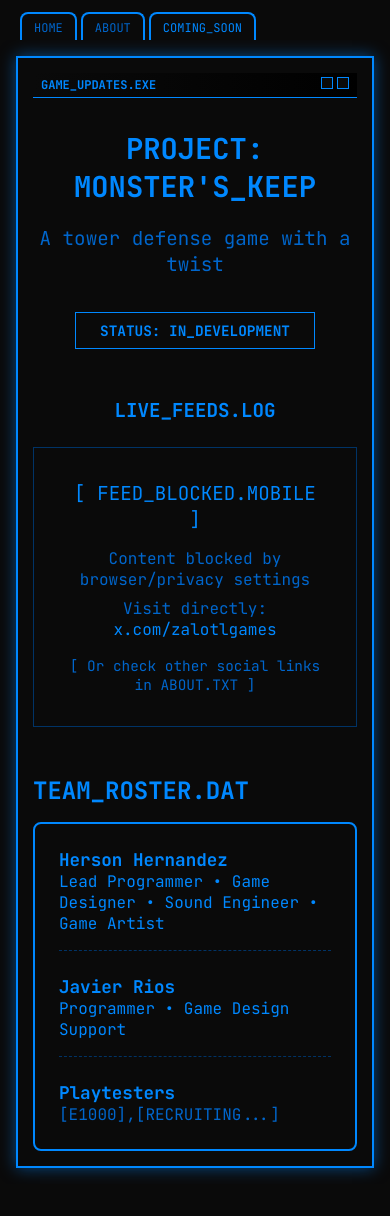
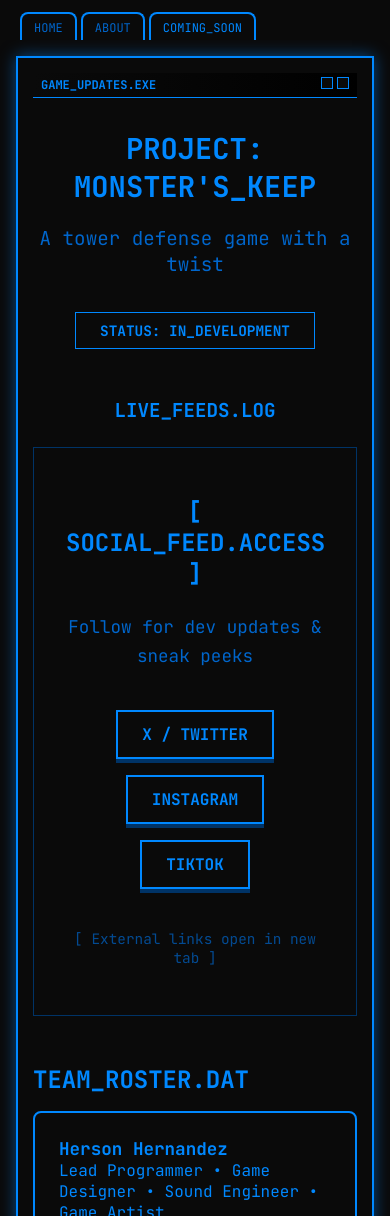
Before and after one commit to TheHerse/zalotl-games-website, a React (Vite) app: page /ComingSoon in a window 390 px wide. Shown: the top 1216 px of the page. Before the commit the page ends 1184 px from the top, so only its background shows below. Built offline with nearby package versions, Linux system fonts and the light colour scheme.

Commit message:
Fix: Twitter Feed(Feature, not bug)

```diff
--- a/src/pages/ComingSoon.jsx
+++ b/src/pages/ComingSoon.jsx
@@ -1,51 +1,33 @@
-import { useEffect, useState } from 'react';
+import { useState, useEffect } from 'react';
 
 export default function ComingSoon() {
-  const [twitterError, setTwitterError] = useState(false);
-  const [isMobile, setIsMobile] = useState(false);
+  const [showFeed, setShowFeed] = useState(true);
 
   useEffect(() => {
-    // Detect mobile
-    const checkMobile = () => setIsMobile(window.innerWidth <= 768);
-    checkMobile();
-    window.addEventListener('resize', checkMobile);
+    // INSTANTLY hide on mobile (don't even try to load)
+    const isMobile = window.innerWidth <= 768;
+    if (isMobile) {
+      setShowFeed(false);
+      return;
+    }
 
-    // Load Twitter script
-    const loadTwitter = () => {
-      if (document.getElementById('twitter-wjs')) return;
+    // Only attempt Twitter on desktop
+    const script = document.createElement('script');
+    script.src = 'https://platform.twitter.com/widgets.js';
+    script.async = true;
 
-      const script = document.createElement('script');
-      script.id = 'twitter-wjs';
-      script.src = 'https://platform.twitter.com/widgets.js';
-      script.async = true;
+    script.onerror = () => setShowFeed(false);
+    document.body.appendChild(script);
 
-      script.onload = () => {
-        // Mobile: Force widget to render after load
-        if (window.twttr?.widgets && isMobile) {
-          setTimeout(() => {
-            window.twttr.widgets.load();
-          }, 1000);
-        }
-      };
-
-      script.onerror = () => setTwitterError(true);
-      document.body.appendChild(script);
-    };
-
-    loadTwitter();
-
-    // Timeout: If widget doesn't render in 3s, show fallback
+    // Fallback if it doesn't render in 2s
     const timeout = setTimeout(() => {
       if (!document.querySelector('.twitter-timeline-rendered')) {
-        setTwitterError(true);
+        setShowFeed(false);
       }
-    }, 3000);
+    }, 2000);
 
-    return () => {
-      clearTimeout(timeout);
-      window.removeEventListener('resize', checkMobile);
-    };
-  }, [isMobile]);
+    return () => clearTimeout(timeout);
+  }, []);
 
   return (
     <main style={{
@@ -96,7 +78,7 @@ export default function ComingSoon() {
             LIVE_FEEDS.LOG
           </h3>
 
-          {!twitterError ? (
+          {showFeed ? (
             <div style={{
               background: 'var(--bg-secondary)',
               border: '1px solid var(--border-dim)',
@@ -112,36 +94,58 @@ export default function ComingSoon() {
                 data-theme="dark"
                 data-tweet-limit="6"
                 data-chrome="noheader nofooter noborders transparent"
-                style={{ display: 'block', minHeight: '100%' }}
               >
                 <div className="loading-blink">Loading posts from @zalotlgames...</div>
               </a>
             </div>
           ) : (
-            // Fallback for mobile/ad-blocker
+            // CLEAN mobile fallback (not an error message)
             <div style={{
               background: 'var(--bg-secondary)',
               border: '1px solid var(--border-dim)',
               borderRadius: '0',
-              padding: '2rem',
+              padding: '3rem 2rem',
               textAlign: 'center',
               color: 'var(--text-secondary)',
-              minHeight: '200px',
+              minHeight: '300px',
               display: 'flex',
               flexDirection: 'column',
-              justifyContent: 'center'
+              justifyContent: 'center',
+              gap: '1.5rem'
             }}>
-              <div style={{ fontSize: '1.2rem', marginBottom: '1rem', color: 'var(--text)' }}>
-                [ FEED_BLOCKED.MOBILE ]
+              <div style={{
+                fontSize: '1.5rem',
+                color: 'var(--text)',
+                fontWeight: 'bold',
+                animation: 'textFlash 3s infinite'
+              }}>
+                [ SOCIAL_FEED.ACCESS ]
               </div>
-              <div style={{ marginBottom: '0.5rem' }}>
-                Content blocked by browser/privacy settings
+
+              <div style={{ fontSize: '1.1rem', lineHeight: '1.6' }}>
+                Follow for dev updates & sneak peeks
               </div>
-              <div style={{ marginBottom: '1rem' }}>
-                Visit directly: <a href="https://x.com/zalotlgames" target="_blank" rel="noreferrer" style={{ color: 'var(--accent)' }}>x.com/zalotlgames</a>
+
+              <div style={{
+                display: 'flex',
+                justifyContent: 'center',
+                gap: '1rem',
+                flexWrap: 'wrap',
+                margin: '1rem 0'
+              }}>
+                <a href="https://x.com/zalotlgames" target="_blank" rel="noreferrer" className="retro-btn">
+                  X / TWITTER
+                </a>
+                <a href="https://instagram.com/zalotlgames" target="_blank" rel="noreferrer" className="retro-btn">
+                  INSTAGRAM
+                </a>
+                <a href="https://tiktok.com/@zalotlgames" target="_blank" rel="noreferrer" className="retro-btn">
+                  TIKTOK
+                </a>
               </div>
-              <div style={{ fontSize: '0.9rem' }}>
-                [ Or check other social links in ABOUT.TXT ]
+
+              <div style={{ fontSize: '0.9rem', opacity: '0.7' }}>
+                [ External links open in new tab ]
               </div>
             </div>
           )}
```
